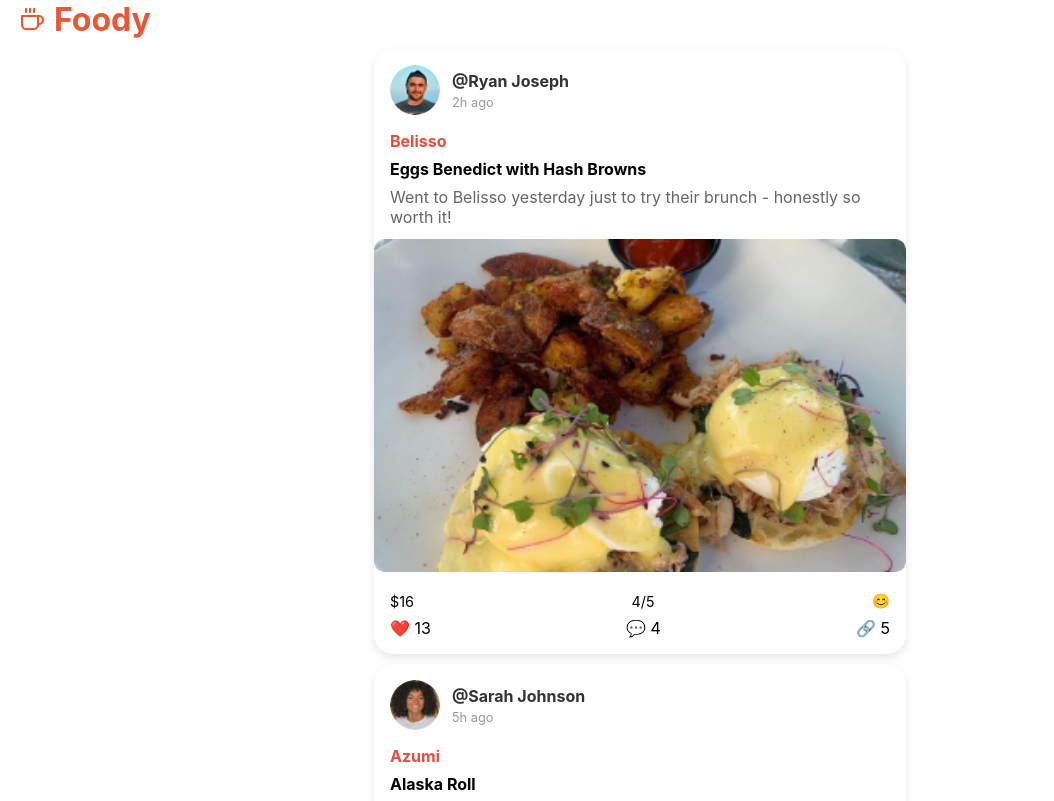
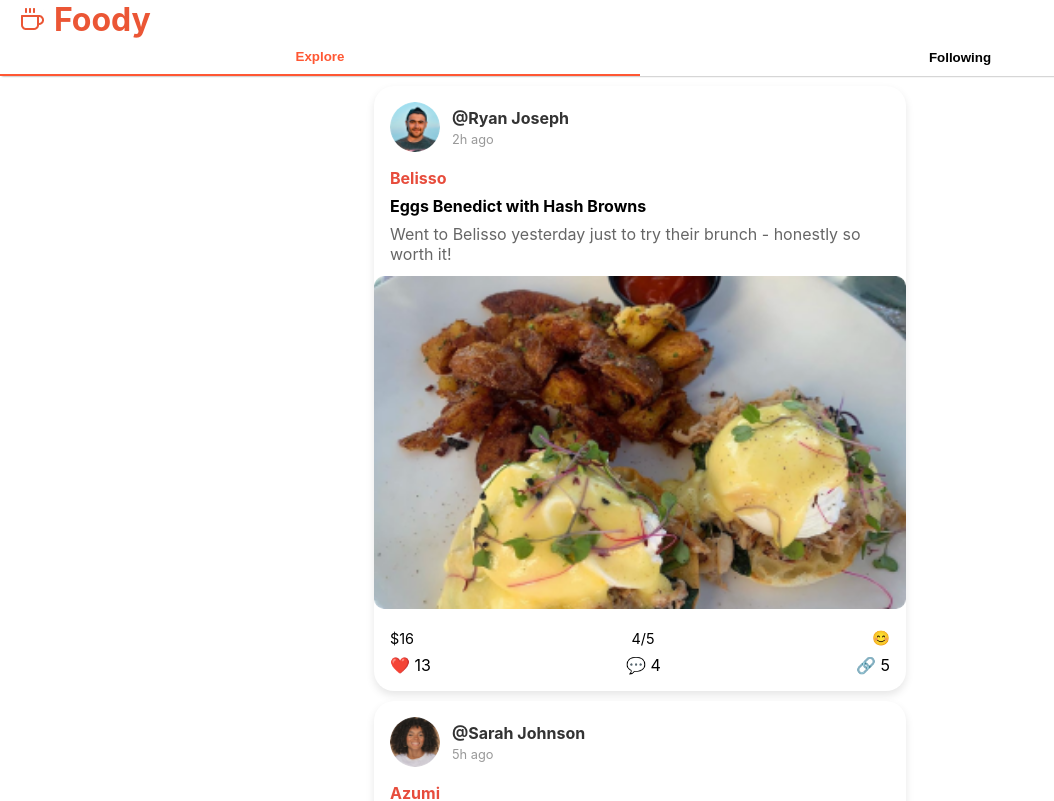
Before and after one commit to akaChenshunCodeMaster/productathon, a React (Create React App) app in the folder foody/: page / in a window 1280 px wide. Shown: the top 801 px of the page, without its empty margins (0-1054 px from the left). Built offline with nearby package versions, Linux system fonts and the light colour scheme.

Commit message:
add explore and following

```diff
--- a/foody/src/components/Homepage.js
+++ b/foody/src/components/Homepage.js
@@ -5,6 +5,7 @@ import alaskaroll from '../assets/AlaskaRoll.jpg';
 import saraAvatar from '../assets/Sara.jpg';
 import userAvatar from '../assets/unsplash_v2aKnjMbP_k.jpg';
 import Header from './Header';
+import NavigationTabs from './NavigationTabs'; // Make sure to import the NavigationTabs component
 
 const HomePage = () => {
   // Assuming posts is an array of post objects with the needed properties
@@ -42,6 +43,7 @@ const HomePage = () => {
   return (
     <div className="home-page">
         <Header />
+        <NavigationTabs />
       <div className="posts">
         {posts.map((post, index) => (
           <PostCard key={index} {...post} />
--- /dev/null
+++ b/foody/src/components/Navi.module.css
@@ -0,0 +1,22 @@
+/* NavigationTabs.module.css */
+.tabs {
+  display: flex;
+  justify-content: center;
+  background-color: #ffffff;
+  box-shadow: 0 2px 2px -2px gray; /* Add some shadow for separation */
+}
+
+.tab, .activeTab {
+  flex: 1;
+  padding: 10px;
+  text-align: center;
+  font-weight: bold;
+  cursor: pointer;
+  border: none;
+  background-color: transparent;
+}
+
+.activeTab {
+  color: #FF5733; /* Active tab color - Adjust to your theme color */
+  border-bottom: 2px solid #FF5733; /* Underline for active tab */
+}
--- /dev/null
+++ b/foody/src/components/NavigationTabs.js
@@ -0,0 +1,26 @@
+// NavigationTabs.js
+import React, { useState } from 'react';
+import styles from './Navi.module.css'; // Ensure the path is correct
+
+function NavigationTabs() {
+  const [activeTab, setActiveTab] = useState('explore');
+
+  return (
+    <div className={styles.tabs}>
+      <button
+        onClick={() => setActiveTab('explore')}
+        className={activeTab === 'explore' ? styles.activeTab : styles.tab}
+      >
+        Explore
+      </button>
+      <button
+        onClick={() => setActiveTab('following')}
+        className={activeTab === 'following' ? styles.activeTab : styles.tab}
+      >
+        Following
+      </button>
+    </div>
+  );
+}
+
+export default NavigationTabs;
```
Also changed, not shown: 1 other file (tests, documents, lock files or other folders).
